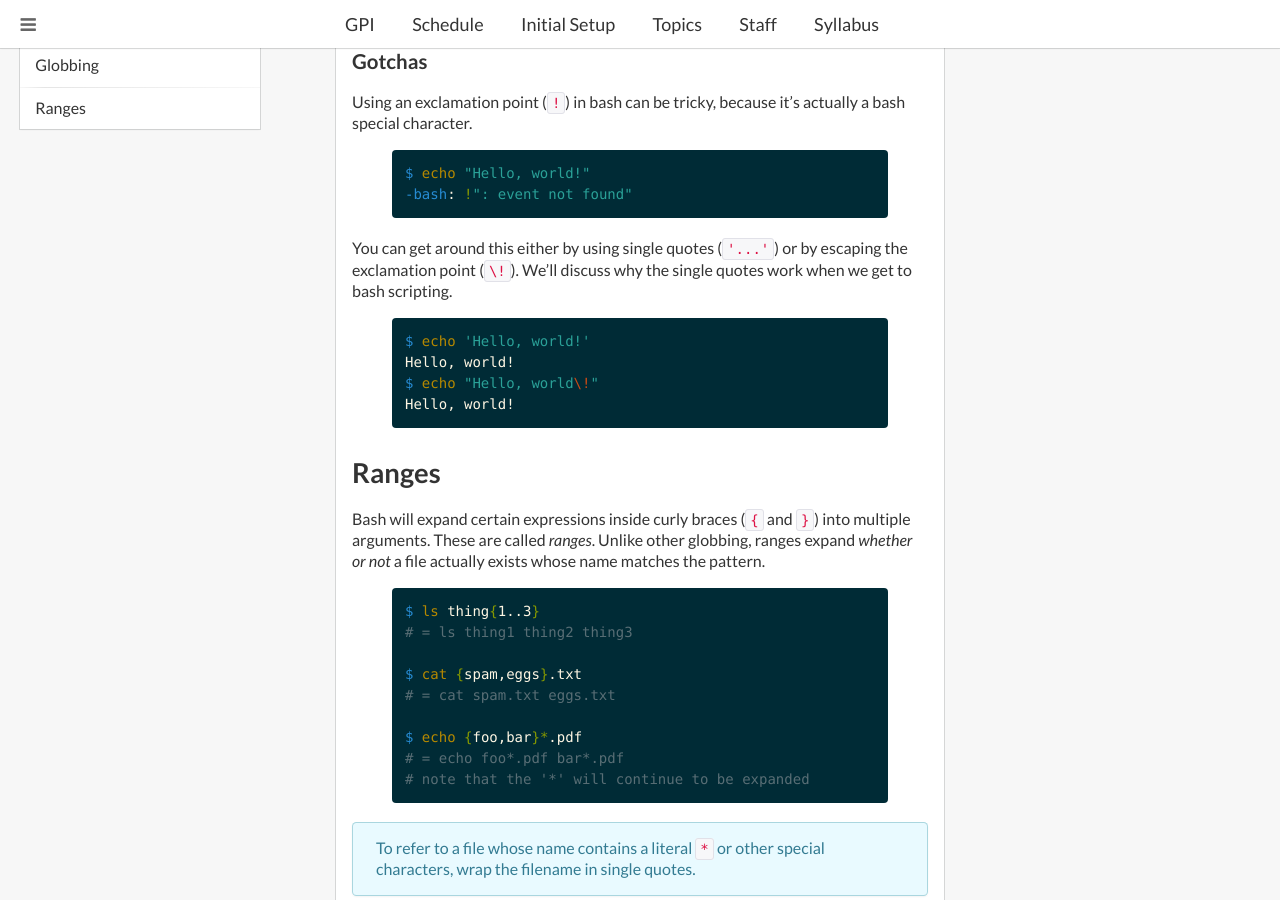
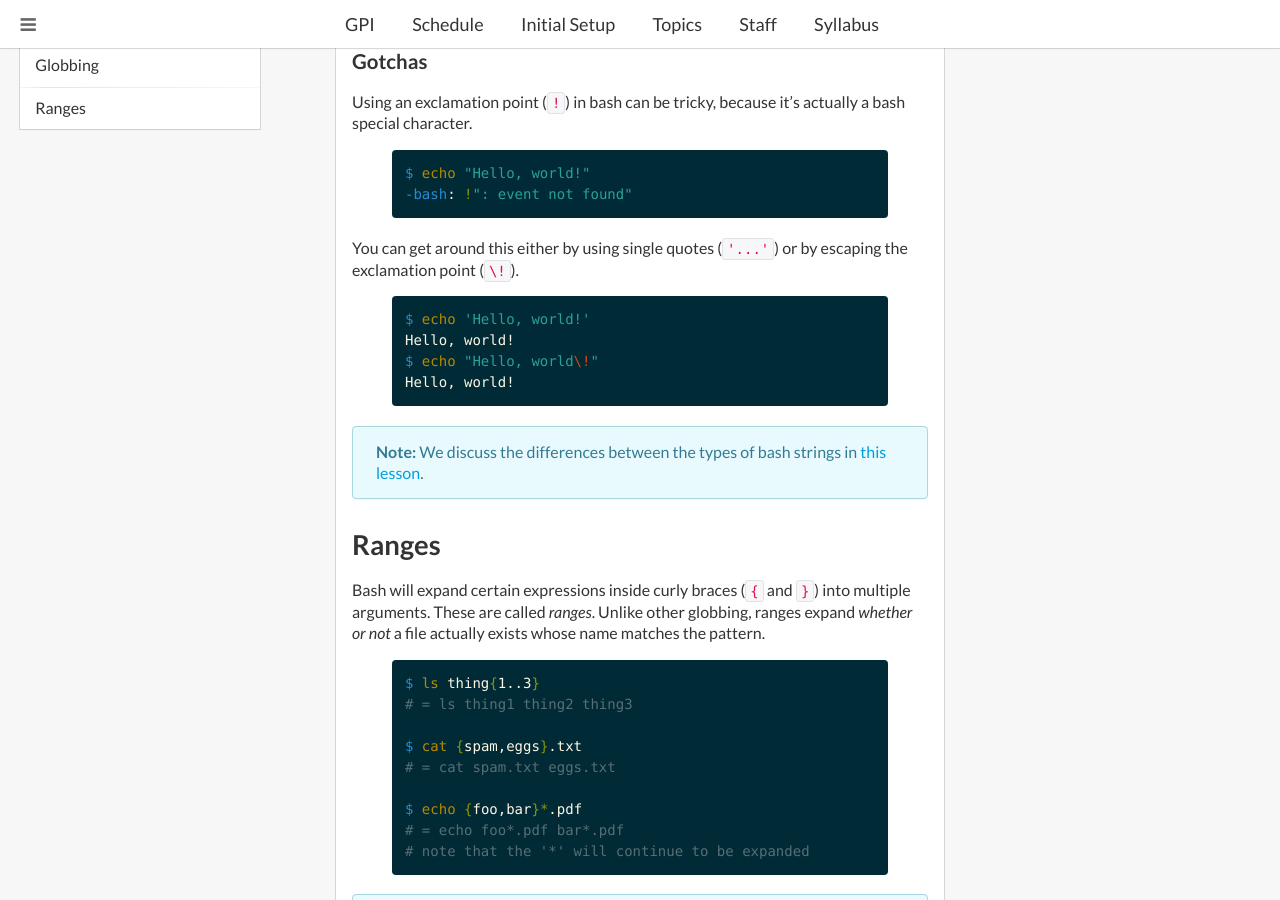
Before and after one commit to cmugpi/cmugpi.github.io, a Jekyll site: the page built from topics/bash/globbing-ranges/index.md, in a window 1280 px wide and 900 px high, scrolled down 934 px. Built offline with Jekyll 4.4.1, drawn with Linux system fonts in a browser that asks for light colours; nearby versions of some CDN libraries.

Commit message:
Finished TODO in globbing-ranges lesson

```diff
--- a/topics/bash/globbing-ranges/index.md
+++ b/topics/bash/globbing-ranges/index.md
@@ -52,9 +52,7 @@ $ echo "Hello, world!"
 {% endhighlight %}
 
 You can get around this either by using single quotes (`'...'`) or by escaping
-the exclamation point (`\!`). We'll discuss why the single quotes work when we
-get to bash scripting.
-<!-- TODO add link to discussion of bash strings -->
+the exclamation point (`\!`).
 
 {% highlight bash %}
 $ echo 'Hello, world!'
@@ -63,6 +61,9 @@ $ echo "Hello, world\!"
 Hello, world!
 {% endhighlight %}
 
+__Note:__ We discuss the differences between the types of bash strings in [this
+lesson][strings].
+{:.ui.info.message}
 
 ## Ranges
 
@@ -89,3 +90,4 @@ characters, wrap the filename in single quotes.
 
 
 [wildcards]: http://linuxcommand.org/lc3_lts0050.php
+[strings]: {{ '/topics/bash/strings/' | prepend: site.baseprefix }}
```
